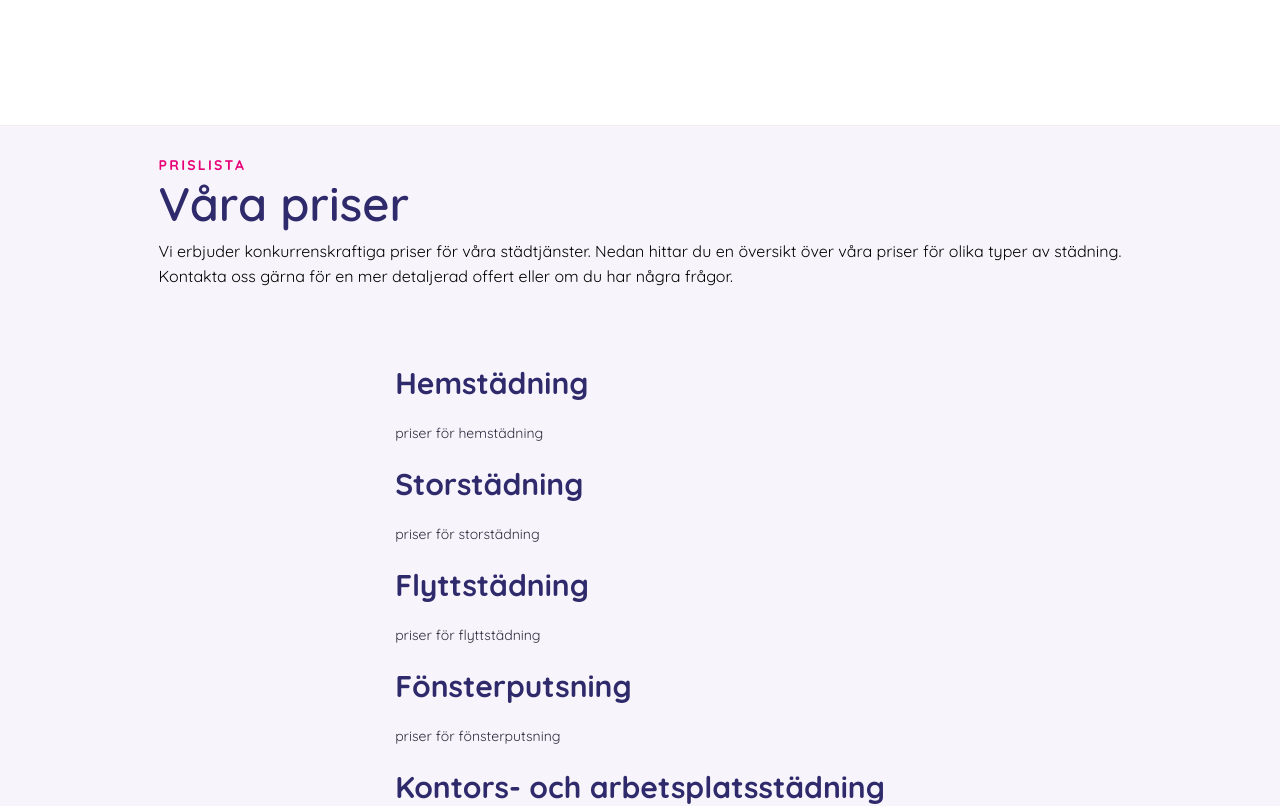
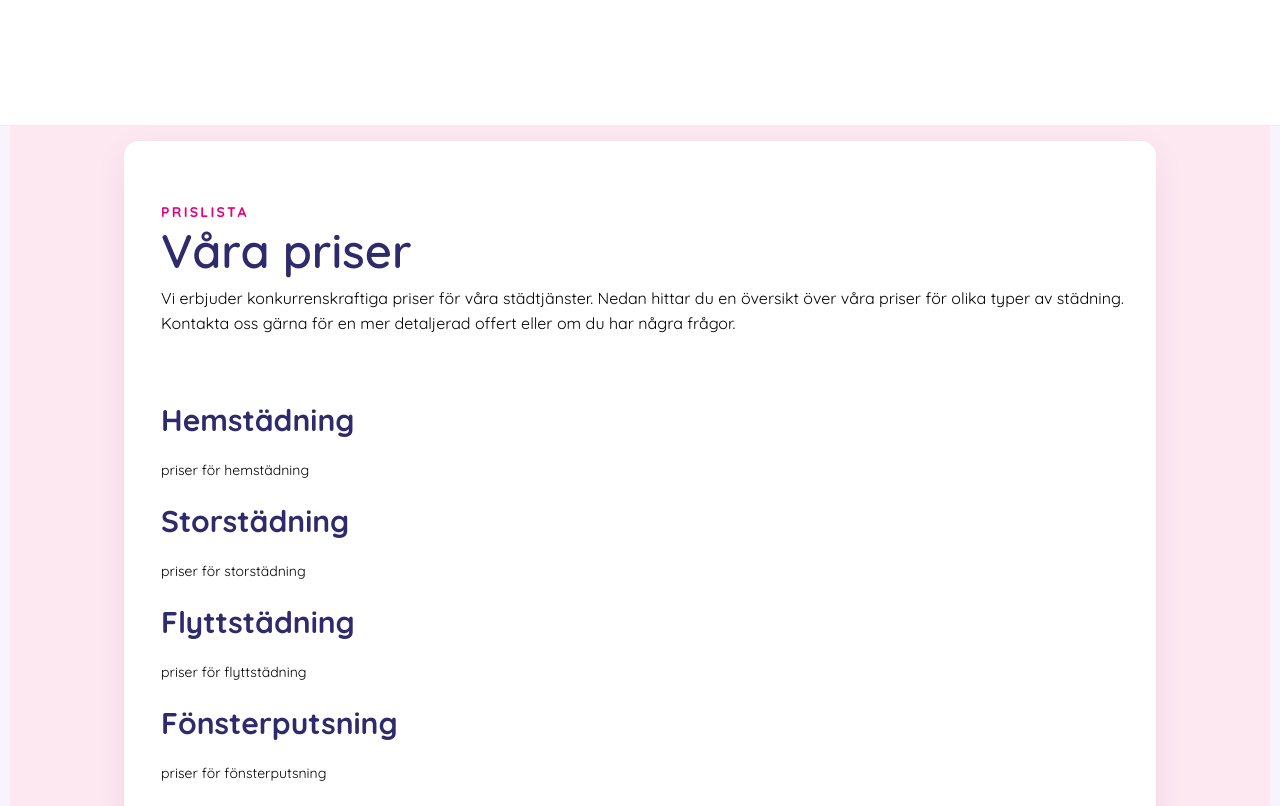
Before and after one commit to annkar73/vikblomsstad, a Next.js app: page /price in a window 1280 px wide. Shown: the part 520-1326 px from the top of the page. Built offline with nearby package versions, Linux system fonts and the light colour scheme.

Commit message:
init style price page

```diff
--- a/app/globals.css
+++ b/app/globals.css
@@ -8,7 +8,7 @@
   --light-lavender: #f7f5fb;
   --plum: #300820;
   --white: #ffffff;
-  --text: #302a3d;
+  --text: #000000;
   --muted: #302a3d;
   --border: #eee8f1;
 }
@@ -1126,19 +1126,30 @@ p {
   flex-direction: column;
   align-items: center;
   gap: 24px;
-  background: var(--light-lavender);
+  background: var(--light-pink);
   padding-top: 0px;
   margin: 0 10px;
 }
-.price-panel{
+.price-container {
+  display: flex;
+  flex-direction: column;
+  align-items: flex-start;
+  gap: 14px;
+  background: white;
+  padding: 32px;
+  border-radius: 15px;
+  margin: 15px auto;
+  box-shadow: 0 10px 35px rgb(47 42 107 / 6%);
+}
+.price-panel {
   display: flex;
   flex-direction: column;
   align-items: flex-start;
   gap: 12px;
-  background: var(--light-lavender);
+  background: none;
   margin-top: 12px;
   margin-bottom: 24px;
-  padding: 0px 0px 5px 0px;
+  padding: 0px 0px 5px 5px;
 }
 .price-content {
   display: flex;
@@ -1168,7 +1179,7 @@ p {
   line-height: 1.2;
 }
 .price-info p {
-  color: black;
+  color: var(--text);
   font-size: 16px;
   line-height: 1.6;
   padding: 0;
--- a/app/price/page.tsx
+++ b/app/price/page.tsx
@@ -3,6 +3,7 @@ export default function PricePage() {
     <main>
       {/* info about services */}
       <section className="price-section">
+<div className="price-container">
         <article className="price-panel">
             <div className="price-info">
               <span className="eyebrow">prislista</span>
@@ -32,6 +33,7 @@ export default function PricePage() {
             <p>{/* info och prislista */} priser för utcheckningsstädning</p>
           </div>
           </article>
+</div>
       </section>
     </main>
   );
```
